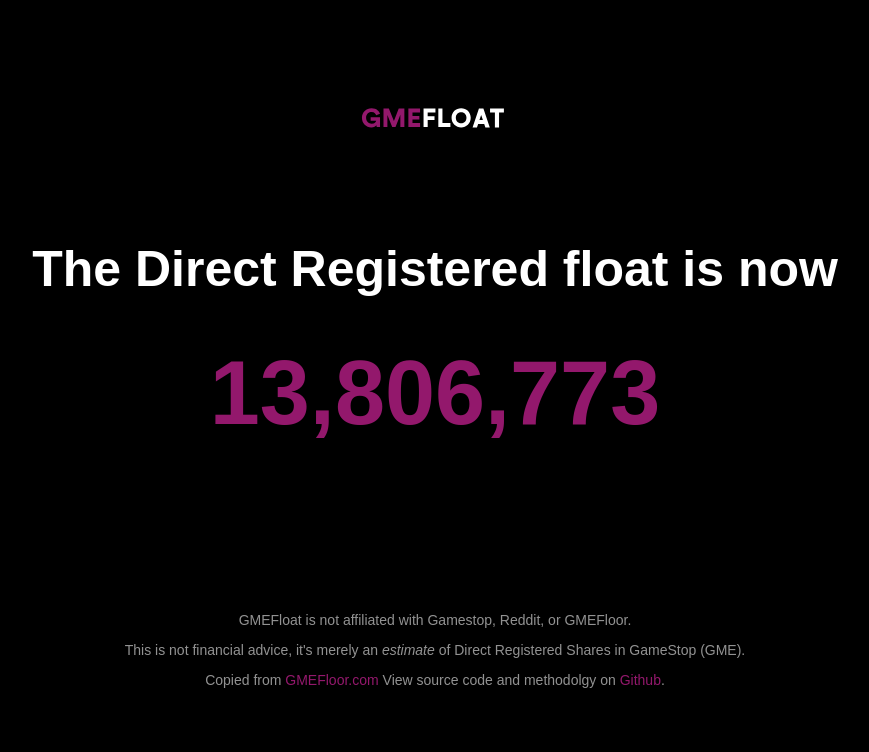
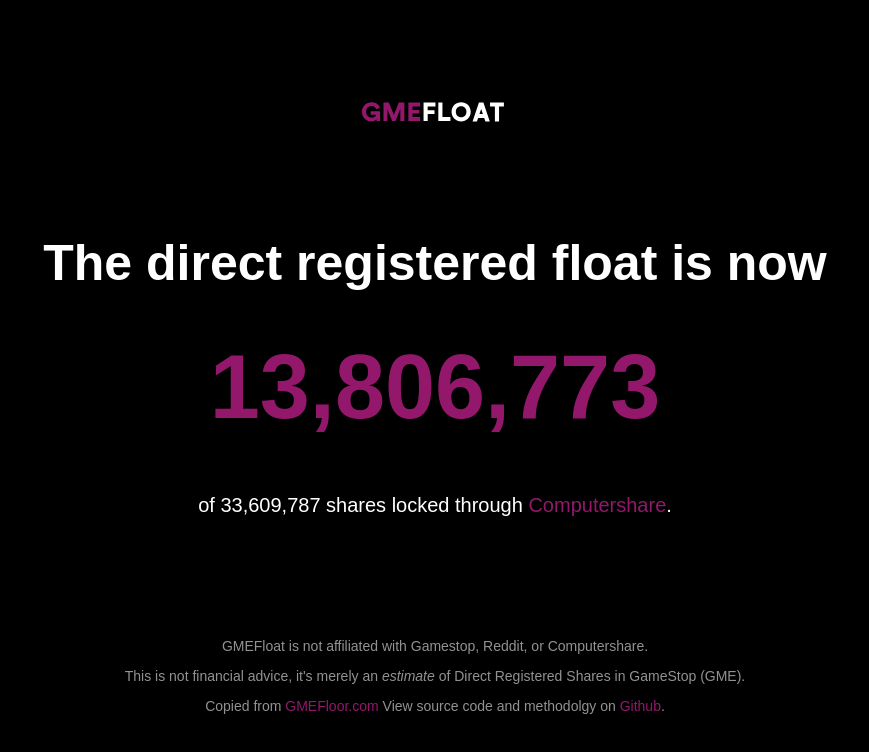
Before and after one commit to ajquick/gmefloat, a plain HTML site: page index.html in a window 1280 px wide. Shown: the whole page, without its empty margins (205-1074 px from the left). Drawn offline with Linux system fonts and the light colour scheme; a web font is replaced by a local one.

Commit message:
Update index.html

```diff
--- a/index.html
+++ b/index.html
@@ -20,10 +20,10 @@
                 <div class="col-xs-12">
                     <div class="gmefloat__wrapper">
                         <div class="logo"><img src="/img/logo.svg"></div>
-                        <div class="title">The Direct Registered float is now</div>
+                        <div class="title">The direct registered float is now</div>
                         <div class="float" id="float">5,200,000</div>
-                        <div class="content"><p></p></div>
-                        <div class="disclaimer">GMEFloat is not affiliated with Gamestop, Reddit, or GMEFloor.
+                        <div class="content"><p>of 33,609,787 shares locked through <a href="https://www.computershare.com/">Computershare</a>.</p></div>
+                        <div class="disclaimer">GMEFloat is not affiliated with Gamestop, Reddit, or Computershare.
                             <br>
                             This is not financial advice, it's merely an <i>estimate</i> of Direct Registered Shares in GameStop (GME).<br> Copied from <a href="https://gmefloor.com" target="_blank" style="color:#93186c">GMEFloor.com</a> View source code and methodolgy on <a href="https://github.com/ajquick/gmefloat"  target="_blank" style="color:#93186c">Github</a>.</div>
                     </div>
```
